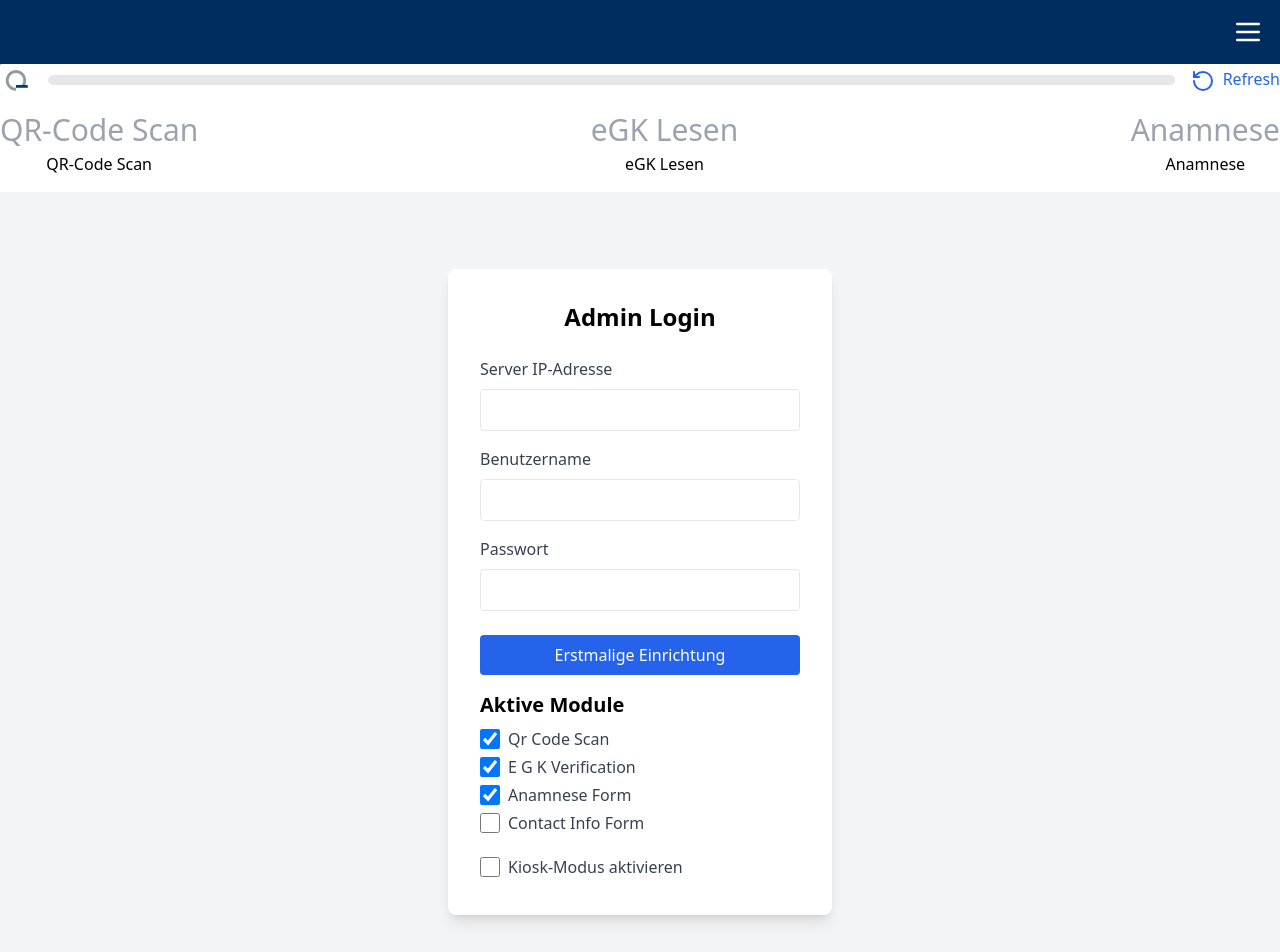
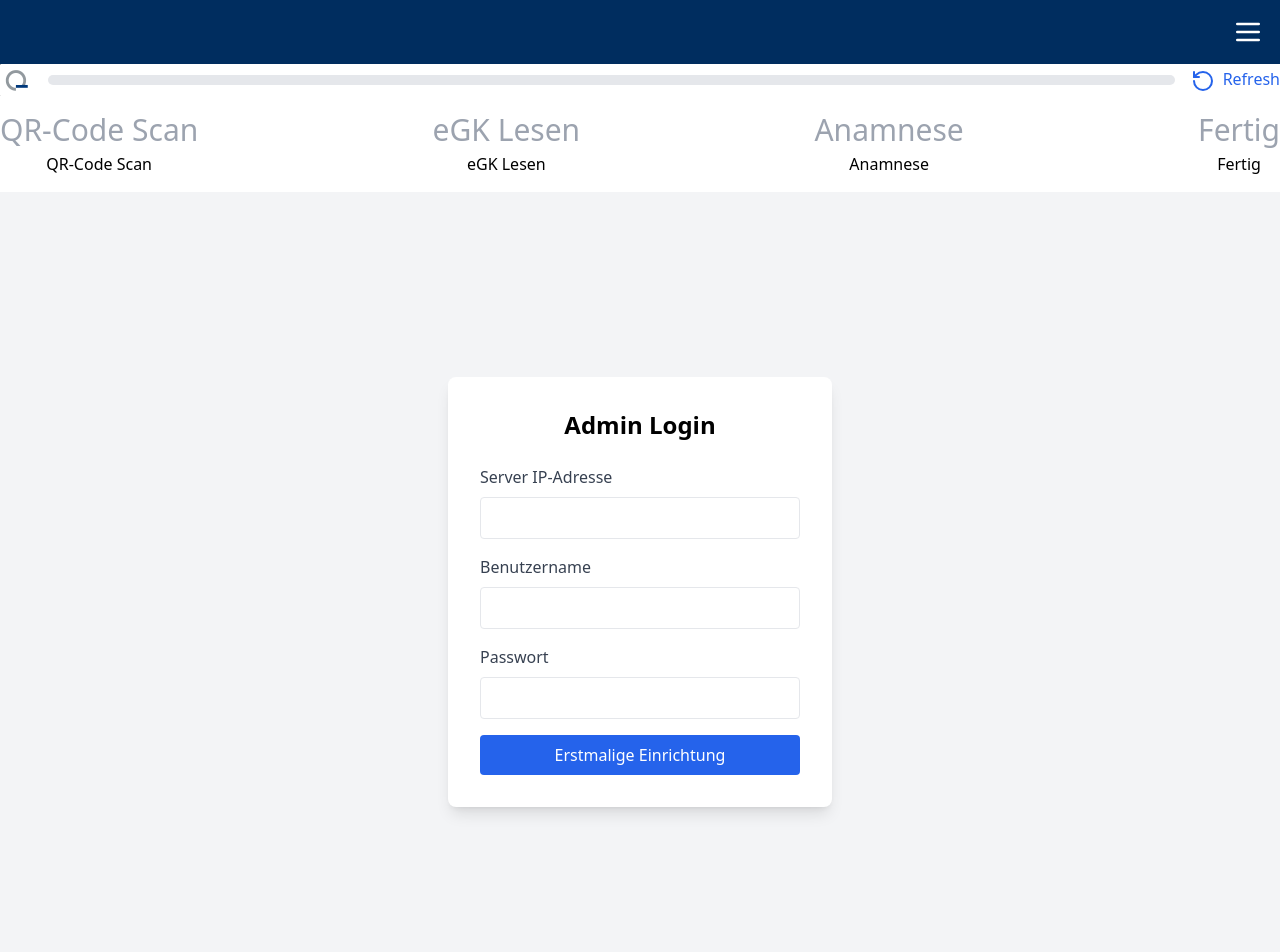
Before and after one commit to Killingova/STARLIGHT, a React (Vite) app: page /admin-login in a window 1280 px wide. Shown: the top 952 px of the page. Built offline with nearby package versions, Linux system fonts and the light colour scheme.

Commit message:
newlife1410

```diff
--- a/src/App.jsx
+++ b/src/App.jsx
@@ -1,7 +1,7 @@
-import { useEffect } from 'react';
+import { useEffect, useMemo } from 'react';
 import { BrowserRouter as Router, Routes, Route } from 'react-router-dom';
 import { AdminPanelProvider } from './contexts/AdminPanelContext';
-import { ProgressBarProvider } from './contexts/ProgressBarContext'; // Nutze den benannten Export
+import { ProgressBarProvider } from './contexts/ProgressBarContext';
 
 // Importiere alle Komponenten
 import Navbar from './components/Navbar';
@@ -18,7 +18,9 @@ import PrivateRoute from './components/PrivateRoute';
 import ErrorPage from './pages/ErrorPage';
 
 function App() {
+  // Local Storage Check (Memoization für Performance-Optimierung)
   useEffect(() => {
+    const checkInitialSettings = () => {
       try {
         const settings = localStorage.getItem('praxisSettings');
         if (!settings) {
@@ -31,29 +33,41 @@ function App() {
       } catch (error) {
         console.error("App: Fehler beim Laden der Praxis-Einstellungen:", error);
       }
+    };
+    checkInitialSettings();
   }, []);
+
+  // Memoisiere den Haupt-Layout-Code für Performance-Verbesserung
+  const Layout = useMemo(() => (
+    <div className="flex flex-col min-h-screen">
+      <Navbar />
+      <Progressbar />
+      <main className="flex-grow">
+        <Routes>
+          {/* Haupt-Routen für den Patienten-Check-In-Prozess */}
+          <Route path="/" element={<StartPage />} />
+          <Route path="/qr-code-scan" element={<QRCodeScanPage />} />
+          <Route path="/egk-verification" element={<EGKVerificationPage />} />
+          <Route path="/form" element={<FormPage />} />
+          <Route path="/complete" element={<ProcessCompletePage />} />
+
+          {/* Admin-Routen mit Privatsphärenschutz */}
+          <Route path="/admin" element={<PrivateRoute><AdminPanel /></PrivateRoute>} />
+          <Route path="/admin-login" element={<AdminAuthPage />} />
+
+          {/* Fallback-Route für ungültige Pfade */}
+          <Route path="*" element={<ErrorPage />} />
+        </Routes>
+      </main>
+      <Footer />
+    </div>
+  ), []); // Leeres Array, da das Layout immer gleich bleibt
 
   return (
     <ProgressBarProvider>
       <AdminPanelProvider>
         <Router>
-          <div className="flex flex-col min-h-screen">
-            <Navbar />
-            <Progressbar />
-            <main className="flex-grow">
-              <Routes>
-                <Route path="/" element={<StartPage />} />
-                <Route path="/qr-code-scan" element={<QRCodeScanPage />} />
-                <Route path="/egk-verification" element={<EGKVerificationPage />} />
-                <Route path="/form" element={<FormPage />} />
-                <Route path="/complete" element={<ProcessCompletePage />} />
-                <Route path="/admin" element={<PrivateRoute><AdminPanel /></PrivateRoute>} />
-                <Route path="/admin-login" element={<AdminAuthPage />} />
-                <Route path="*" element={<ErrorPage />} />
-              </Routes>
-            </main>
-            <Footer />
-          </div>
+          {Layout}
         </Router>
       </AdminPanelProvider>
     </ProgressBarProvider>
--- a/src/components/Progressbar.jsx
+++ b/src/components/Progressbar.jsx
@@ -1,3 +1,4 @@
+// src/components/Progressbar.jsx
 import React, { useContext } from 'react';
 import { ProgressBarContext } from '../contexts/ProgressBarContext';
 import { RotateCcw } from 'lucide-react';
@@ -21,7 +22,7 @@ const ProgressBar = () => {
       </div>
 
       <div className="flex justify-between items-center mb-4">
-        {steps.map((step, index) => (
+        {steps.map((step) => (
           <div key={step.id} className="flex flex-col items-center">
             <span className={`text-3xl ${progress >= step.percentage ? 'text-blue-600' : 'text-gray-400'}`}>
               {step.name}
--- a/src/contexts/ProgressBarContext.jsx
+++ b/src/contexts/ProgressBarContext.jsx
@@ -1,3 +1,4 @@
+// src/contexts/ProgressBarContext.jsx
 import React, { createContext, useState, useCallback } from 'react';
 
 export const ProgressBarContext = createContext();
@@ -7,7 +8,8 @@ export const ProgressBarProvider = ({ children }) => {
   const [steps, setSteps] = useState([
     { id: 'qrScan', name: 'QR-Code Scan', percentage: 25 },
     { id: 'egkRead', name: 'eGK Lesen', percentage: 50 },
-    { id: 'anamnesis', name: 'Anamnese', percentage: 100 },
+    { id: 'anamnesis', name: 'Anamnese', percentage: 75 },
+    { id: 'complete', name: 'Fertig', percentage: 100 },
   ]);
 
   const updateProgress = useCallback((stepId) => {
@@ -17,12 +19,12 @@ export const ProgressBarProvider = ({ children }) => {
     }
   }, [steps]);
 
-  const setActiveSteps = (newSteps) => {
-    setSteps(newSteps);
+  const resetProgress = () => {
+    setProgress(0);
   };
 
   return (
-    <ProgressBarContext.Provider value={{ progress, steps, updateProgress, setActiveSteps }}>
+    <ProgressBarContext.Provider value={{ progress, steps, updateProgress, resetProgress }}>
       {children}
     </ProgressBarContext.Provider>
   );
--- /dev/null
+++ b/src/hooks/useAdminPanel.jsx
@@ -0,0 +1,18 @@
+// src/hooks/useAdminPanel.jsx/vereinfacht den Zugriff auf den AdminPanel-Kontext.
+import { useContext } from 'react';
+import { AdminPanelContext } from '../contexts/AdminPanelContext';
+
+const useAdminPanel = () => {
+  const { state, dispatch } = useContext(AdminPanelContext);
+
+  const toggleKioskMode = () => dispatch({ type: 'TOGGLE_KIOSK_MODE' });
+  const toggleModule = (module) => dispatch({ type: 'TOGGLE_MODULE', module });
+
+  return {
+    state,
+    toggleKioskMode,
+    toggleModule,
+  };
+};
+
+export default useAdminPanel;
--- /dev/null
+++ b/src/hooks/useProgressBar.jsx
@@ -0,0 +1,11 @@
+// src/hooks/useProgressBar.jsx
+import { useContext } from 'react';
+import { ProgressBarContext } from '../contexts/ProgressBarContext';
+
+const useProgressBar = () => {
+  const { progress, steps, updateProgress, resetProgress } = useContext(ProgressBarContext);
+
+  return { progress, steps, updateProgress, resetProgress };
+};
+
+export default useProgressBar;
--- a/src/pages/AdminAuthPage.jsx
+++ b/src/pages/AdminAuthPage.jsx
@@ -1,14 +1,15 @@
-import React, { useState, useEffect, useContext } from 'react';
+// src/pages/AdminAuthPage.jsx/verwaltet die Admin-Anmeldung.
+import React, { useState, useEffect, useCallback, memo } from 'react';
 import { useNavigate } from 'react-router-dom';
-import { AdminPanelContext } from '../contexts/AdminPanelContext';
+import useAdminPanel from '../hooks/useAdminPanel';
 
-const AdminAuthPage = () => {
+const AdminAuthPage = memo(() => {
   const [ipAddress, setIpAddress] = useState('');
   const [username, setUsername] = useState('');
   const [password, setPassword] = useState('');
   const [error, setError] = useState(null);
   const navigate = useNavigate();
-  const { state, dispatch } = useContext(AdminPanelContext);
+  const { state, dispatch } = useAdminPanel();
 
   const existingCredentials = JSON.parse(localStorage.getItem('adminCredentials'));
 
@@ -18,12 +19,12 @@ const AdminAuthPage = () => {
     }
   }, [navigate]);
 
-  const validateIpAddress = (ip) => {
+  const validateIpAddress = useCallback((ip) => {
     const ipPattern = /^(25[0-5]|2[0-4][0-9]|[0-1]?[0-9][0-9]?)\.(25[0-5]|2[0-4][0-9]|[0-1]?[0-9][0-9]?)\.(25[0-5]|2[0-4][0-9]|[0-1]?[0-9][0-9]?)\.(25[0-5]|2[0-4][0-9]|[0-1]?[0-9][0-9]?)$/;
     return ipPattern.test(ip);
-  };
+  }, []);
 
-  const handleLogin = (e) => {
+  const handleLogin = useCallback((e) => {
     e.preventDefault();
 
     if (!validateIpAddress(ipAddress)) {
@@ -44,15 +45,7 @@ const AdminAuthPage = () => {
       sessionStorage.setItem('isAuthenticated', 'true');
       navigate('/admin');
     }
-  };
-
-  const handleKioskModeChange = () => {
-    dispatch({ type: 'TOGGLE_KIOSK_MODE' });
-  };
-
-  const handleModuleChange = (module) => {
-    dispatch({ type: 'TOGGLE_MODULE', module });
-  };
+  }, [ipAddress, username, password, existingCredentials, navigate, validateIpAddress]);
 
   return (
     <div className="flex items-center justify-center h-screen bg-gray-100">
@@ -60,77 +53,28 @@ const AdminAuthPage = () => {
         <h2 className="text-2xl font-bold mb-6 text-center">Admin Login</h2>
         {error && <p className="text-red-600 mb-4">{error}</p>}
         <form onSubmit={handleLogin}>
-          <div className="mb-4">
-            <label className="block text-gray-700 mb-2">Server IP-Adresse</label>
-            <input
-              type="text"
-              className="w-full p-2 border rounded"
-              value={ipAddress}
-              onChange={(e) => setIpAddress(e.target.value)}
-              required
-            />
-          </div>
-          <div className="mb-4">
-            <label className="block text-gray-700 mb-2">Benutzername</label>
-            <input
-              type="text"
-              className="w-full p-2 border rounded"
-              value={username}
-              onChange={(e) => setUsername(e.target.value)}
-              required
-            />
-          </div>
-          <div className="mb-6">
-            <label className="block text-gray-700 mb-2">Passwort</label>
-            <input
-              type="password"
-              className="w-full p-2 border rounded"
-              value={password}
-              onChange={(e) => setPassword(e.target.value)}
-              required
-            />
-          </div>
-          <button
-            type="submit"
-            className="w-full bg-blue-600 text-white p-2 rounded hover:bg-blue-700"
-          >
+          <InputField label="Server IP-Adresse" type="text" value={ipAddress} onChange={setIpAddress} />
+          <InputField label="Benutzername" type="text" value={username} onChange={setUsername} />
+          <InputField label="Passwort" type="password" value={password} onChange={setPassword} />
+          <button type="submit" className="w-full bg-blue-600 text-white p-2 rounded hover:bg-blue-700">
             {existingCredentials ? 'Anmelden' : 'Erstmalige Einrichtung'}
           </button>
         </form>
-
-        <div className="mt-4">
-          <h2 className="text-xl font-semibold mb-2">Aktive Module</h2>
-          {state.selectedModules && Object.keys(state.selectedModules).map((module) => (
-            <div key={module}>
-              <label className="inline-flex items-center">
-                <input
-                  type="checkbox"
-                  className="form-checkbox h-5 w-5 text-blue-600"
-                  checked={state.selectedModules[module]}
-                  onChange={() => handleModuleChange(module)}
-                />
-                <span className="ml-2 text-gray-700 capitalize">
-                  {module.replace(/([A-Z])/g, ' $1').trim()}
-                </span>
-              </label>
-            </div>
-          ))}
-        </div>
-
-        <div className="mt-4">
-          <label className="inline-flex items-center">
-            <input
-              type="checkbox"
-              className="form-checkbox h-5 w-5 text-blue-600"
-              checked={state.isKioskModeEnabled}
-              onChange={handleKioskModeChange}
-            />
-            <span className="ml-2 text-gray-700">Kiosk-Modus aktivieren</span>
-          </label>
-        </div>
       </div>
     </div>
   );
-};
+});
+
+const InputField = memo(({ label, type, value, onChange }) => (
+  <div className="mb-4">
+    <label className="block text-gray-700 mb-2">{label}</label>
+    <input
+      type={type}
+      className="w-full p-2 border rounded"
+      value={value}
+      onChange={(e) => onChange(e.target.value)}
+    />
+  </div>
+));
 
 export default AdminAuthPage;
--- a/src/pages/StartPage.jsx
+++ b/src/pages/StartPage.jsx
@@ -1,24 +1,19 @@
 // src/pages/StartPage.jsx
-import React, { useEffect, useContext } from 'react';
+import React, { useEffect } from 'react';
 import { useNavigate } from 'react-router-dom';
-import { ProgressBarContext } from '../contexts/ProgressBarContext';
-import { AdminPanelContext } from '../contexts/AdminPanelContext';
+import useProgressBar from '../hooks/useProgressBar';
 
 const StartPage = () => {
-  const { updateProgress } = useContext(ProgressBarContext);
-  const { state } = useContext(AdminPanelContext);
+  const { resetProgress } = useProgressBar();
   const navigate = useNavigate();
 
+  // Reset ProgressBar on page load
   useEffect(() => {
-    updateProgress('qrScan');
-  }, [updateProgress]);
+    resetProgress();
+  }, [resetProgress]);
 
   const handleStart = () => {
-    if (state.selectedModules.qrCodeScan) {
-      navigate('/qr-code-scan');
-    } else {
-      navigate('/egk-verification');
-    }
+    navigate('/qr-code-scan');
   };
 
   return (
```
Also changed, not shown: src/components/AdminPanel.jsx (+59 -18 lines), src/contexts/AdminPanelContext.jsx (+8 -4 lines). Lines whose indentation alone changed are shown as unchanged.
